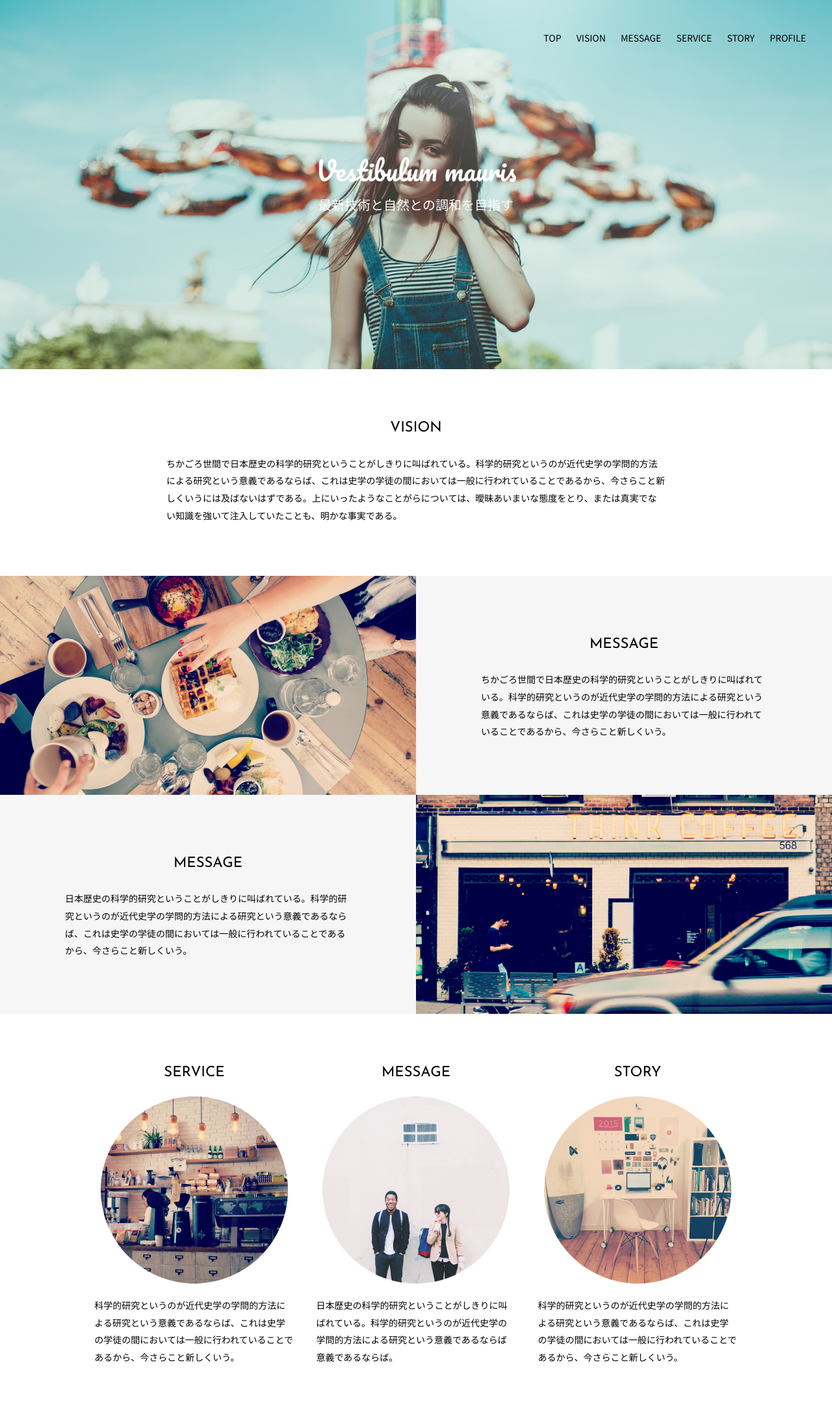
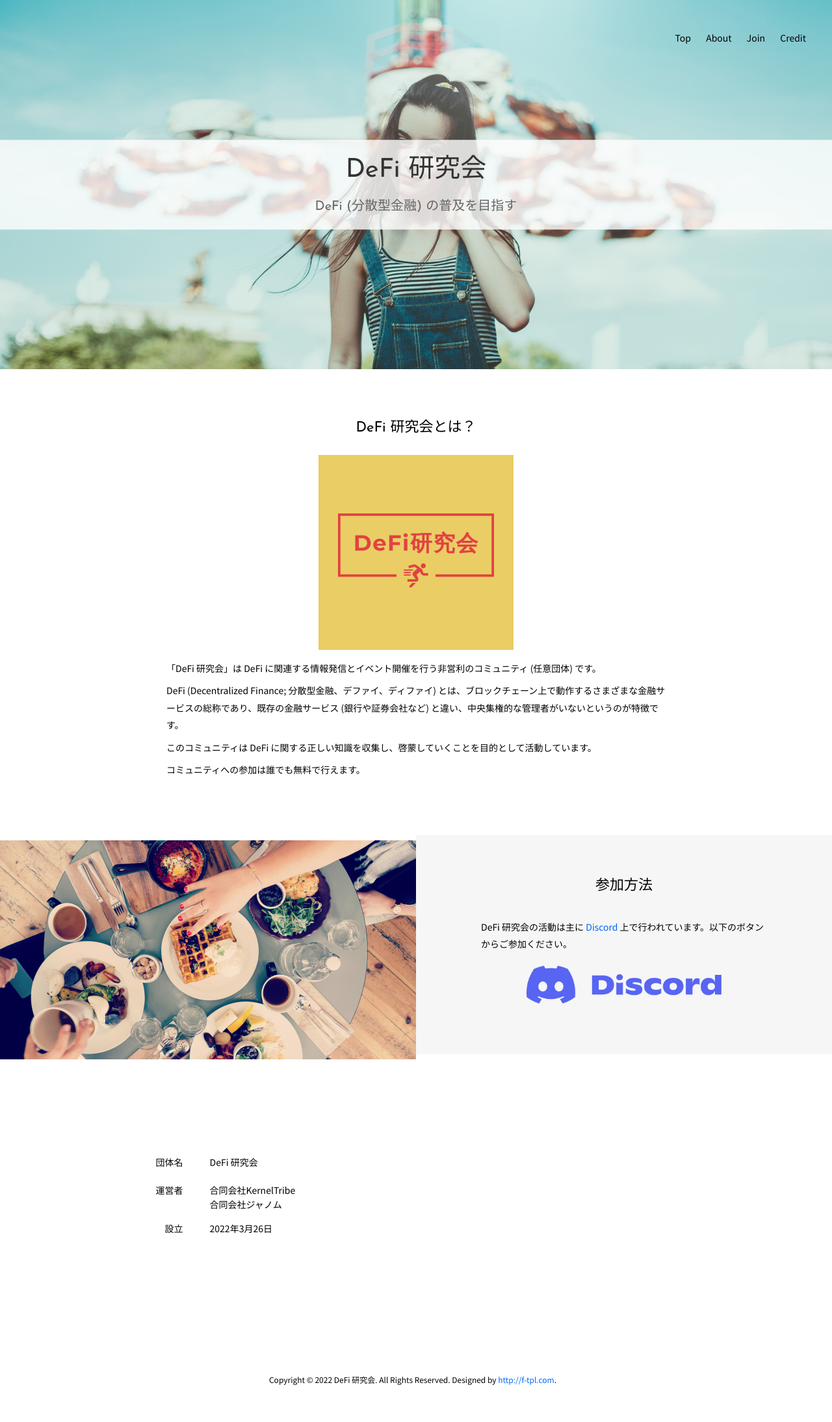
Before and after one commit to opende-fi/opende.fi, a plain HTML site: page index.html in a window 1280 px wide. Shown: the top 2188 px of the page at 65% size. Drawn offline with nearby package versions, Linux system fonts and the light colour scheme.

Commit message:
Modify content.

```diff
--- a/css/style.css
+++ b/css/style.css
@@ -34,6 +34,9 @@ a:hover, .active{
 
 a:active, a:focus,input:active, input:focus{outline:0;}
 
+p {
+	margin: 1ex 0px;
+}
 
 /* ヘッダー
 ------------------------------------------------------------*/
@@ -58,27 +61,30 @@ a:active, a:focus,input:active, input:focus{outline:0;}
 	width: 100%;
 	-webkit-transform: translate(0, -50%);
 	transform: translate(0, -50%);
-	color: #fff;
 	line-height: 1.2;
 	text-align: center;
+	background-color: rgba(255, 255, 255, 0.8);
+	padding: 3ex 0px;
 }
 
 #slogan h1{
 	font-size: 40px;
-	font-family: 'Pacifico', cursive;
+	/* font-family: 'Pacifico', cursive; */
 	margin-bottom: 20px;
 	font-weight:normal;
+	color: #333;
 }
 
 #slogan h2{
 	font-size: 20px;
 	font-weight:normal;
+	color: #666;
 }
 
 
 /* フッター
 ------------------------------------------------------------*/
-#footer{
+footer{
 	clear: both;
 	padding: 50px 10px 50px 0;
 	text-align: center;
--- a/index.html
+++ b/index.html
@@ -2,9 +2,9 @@
 <html lang="ja">
 	<head>
 		<meta charset="UTF-8">
-<meta name="description" content="最新技術と自然との調和を目指す">
+		<meta name="description" content="DeFi研究会公式サイト">
 		<meta name="viewport" content="width=device-width">
-<title>SAMPLE COMPANY | 最新技術と自然との調和を目指す</title>
+		<title>DeFi研究会</title>
 		<link rel="stylesheet" media="all" href="css/style.css">
 		<script src="https://ajax.googleapis.com/ajax/libs/jquery/1.8.0/jquery.min.js"></script>
 		<script src="js/script.js"></script>
@@ -16,12 +16,10 @@
 			<p id="menuWrap"><a id="menu"><span id="menuBtn"></span></a></p>
 			<div class="panel">
 				<ul>
-			<li><a href="#header">TOP</a></li>
-			<li><a href="#sec01">VISION</a></li>
-			<li><a href="#sec02">MESSAGE</a></li>
-			<li><a href="#sec03">SERVICE</a></li>
-			<li><a href="#sec04">STORY</a></li>
-			<li><a href="#sec05">PROFILE</a></li>
+					<li><a href="#header">Top</a></li>
+					<li><a href="#about">About</a></li>
+					<li><a href="#join">Join</a></li>
+					<li><a href="#credit">Credit</a></li>
 				</ul>
 			</div>
 		</nav>
@@ -29,33 +27,42 @@
 		<header id="header">
 			<img src="images/mainImg.jpg" alt="">
 			<div id="slogan">
-		<h1>Vestibulum mauris</h1>
-		<h2>最新技術と自然との調和を目指す</h2>
+				<h1>DeFi 研究会</h1>
+				<h2>DeFi (分散型金融) の普及を目指す</h2>
 			</div>
 		</header>
 
-<!-- VISION -->
-<section id="sec01">
+		<section id="about">
 			<header>
-		<h2>VISION</h2>
+				<h2>DeFi 研究会とは？</h2>
 			</header>
 			<div class="vision">
-		ちかごろ世間で日本歴史の科学的研究ということがしきりに叫ばれている。科学的研究というのが近代史学の学問的方法による研究という意義であるならば、これは史学の学徒の間においては一般に行われていることであるから、今さらこと新しくいうには及ばないはずである。上にいったようなことがらについては、曖昧あいまいな態度をとり、または真実でない知識を強いて注入していたことも、明かな事実である。
+				<div style="text-align:center;">
+					<img src="images/logo/logo.png" alt="DeFi研究会ロゴ" style="max-width:300px; max-height:300px;" />
+				</div>
+				<p>「DeFi 研究会」は DeFi に関連する情報発信とイベント開催を行う非営利のコミュニティ (任意団体) です。</p>
+				<p>DeFi (Decentralized Finance; 分散型金融、デファイ、ディファイ) とは、ブロックチェーン上で動作するさまざまな金融サービスの総称であり、既存の金融サービス (銀行や証券会社など) と違い、中央集権的な管理者がいないというのが特徴です。</p>
+				<p>このコミュニティは DeFi に関する正しい知識を収集し、啓蒙していくことを目的として活動しています。</p>
+				<p>コミュニティへの参加は誰でも無料で行えます。</p>
 			</div>
 		</section>
-<!-- // VISION -->
 
-<!-- MESSAGE -->
-<section id="sec02">
+		<section id="join">
 			<div class="wrap">
 				<p class="bg"><img src="images/sec02_01.jpg" alt=""></p>
 				<div class="txt">
 					<div class="vMid">
-				<h2>MESSAGE</h2>
-				<p>ちかごろ世間で日本歴史の科学的研究ということがしきりに叫ばれている。科学的研究というのが近代史学の学問的方法による研究という意義であるならば、これは史学の学徒の間においては一般に行われていることであるから、今さらこと新しくいう。</p>
+						<h2>参加方法</h2>
+						<p>DeFi 研究会の活動は主に <a href="https://discord.com/" target="_blank">Discord</a> 上で行われています。以下のボタンからご参加ください。</p>
+						<div style="text-align:center;">
+							<a href="https://discord.gg/Xsrj55aKpg" target="_blank" title="Discordコミュニティへ参加する">
+								<img src="./images/Discord-Logo+Wordmark-Color.png" alt="Discord参加ボタン" style="max-width: 300px" />
+							</a>
 						</div>
 					</div>
 				</div>
+			</div>
+			<!--
 			<div id="sec02_02" class="wrap">
 				<p class="bg"><img src="images/sec02_02.jpg" alt=""></p>
 				<div class="txt">
@@ -65,10 +72,10 @@
 					</div>
 				</div>
 			</div>
+			-->
 		</section>
-<!-- // MESSAGE -->
 
-<!-- SERVICE -->
+		<!--
 		<section id="sec03">
 			<div class="inner">
 				<ul class="col3">
@@ -90,9 +97,7 @@
 				</ul>
 			</div>
 		</section>
-<!-- // SERVICE -->
 
-<!-- STORY -->
 		<section id="sec04">
 			<div class="inner">
 				<ul class="col2">
@@ -107,9 +112,8 @@
 				</ul>
 			</div>
 		</section>
-<!-- // STORY -->
+		-->
 
-<!-- PROFILE -->
 		<section id="sec05">
 			<header>
 				<h2>PROFILE</h2>
@@ -118,36 +122,25 @@
 				<ul class="col2">
 					<li>
 						<dl>
-					<dt>社名</dt>
-					<dd>Sample Company</dd>
-					<dt>代表取締役</dt>
-					<dd>見本 太郎</dd>
-					<dt>住所</dt>
-					<dd>見本県見本市仮区見本町1-3-5</dd>
-					<dt>電話番号</dt>
-					<dd>01234-567-8901</dd>
+							<dt>団体名</dt>
+							<dd>DeFi 研究会</dd>
+							<dt>運営者</dt>
+							<dd>
+								合同会社KernelTribe<br />
+								合同会社ジャノム
+							</dd>
 							<dt>設立</dt>
-					<dd>20XX年5月5日</dd>
-					<dt>資本金</dt>
-					<dd>1,000,000円</dd>
-					<dt>主な取引先</dt>
-					<dd><p><a href="#" target="_blank">見本商事株式会社</a></p><p><a href="#" target="_blank">株式会社年中無休商事</a></p><p><a href="#" target="_blank">株式会社仮称</a></p></dd>
+							<dd>2022年3月26日</dd>
 						</dl>
-			</li>
-			<li>
-				<div id="map">
-					<!-- GOOGLE MAP -->
-					<iframe src="https://www.google.com/maps/embed?pb=!1m18!1m12!1m3!1d3198.5937927089367!2d136.92980931491988!3d36.70829797996758!2m3!1f0!2f0!3f0!3m2!1i1024!2i768!4f13.1!3m3!1m2!1s0x5ff781ec5af4ca3f%3A0x2ade3e8e4c2801b8!2z56aP5bKh6aeF!5e0!3m2!1sja!2sus!4v1478313402186" allowfullscreen></iframe>
-					<!-- // GOOGLE MAP -->
-				</div>
 					</li>
 				</ul>
 			</div>
 		</section>
-<!-- // PROFILE -->
 
-<footer id="footer">
-	Copyright(c) 20XX Sample Inc. All Rights Reserved. Design by <a href="http://f-tpl.com" target="_blank">http://f-tpl.com</a><!-- ←クレジット表記を外す場合はシリアルキーが必要です http://f-tpl.com/credit/ -->
+		<footer id="credit">
+			Copyright &copy; 2022 DeFi 研究会.
+			All Rights Reserved.
+			Designed by <a href="http://f-tpl.com" target="_blank">http://f-tpl.com</a>.
 		</footer>
 
 	</body>
```
Also changed, not shown: images/Discord-Logo+Wordmark-Color.png (added), images/logo/facebook_cover_photo_1.png (added), images/logo/facebook_cover_photo_2.png (added), images/logo/facebook_profile_image.png (added), images/logo/favicon.png (added), images/logo/instagram_profile_image.png (added), images/logo/linkedin_banner_image_1.png (added), images/logo/linkedin_banner_image_2.png (added), images/logo/linkedin_profile_image.png (added), images/logo/logo.png (added), images/logo/logo_transparent.png (added), images/logo/pinterest_board_photo.png (added), images/logo/pinterest_profile_image.png (added), images/logo/twitter_header_photo_1.png (added), 3 more files. Lines whose indentation alone changed are shown as unchanged.
